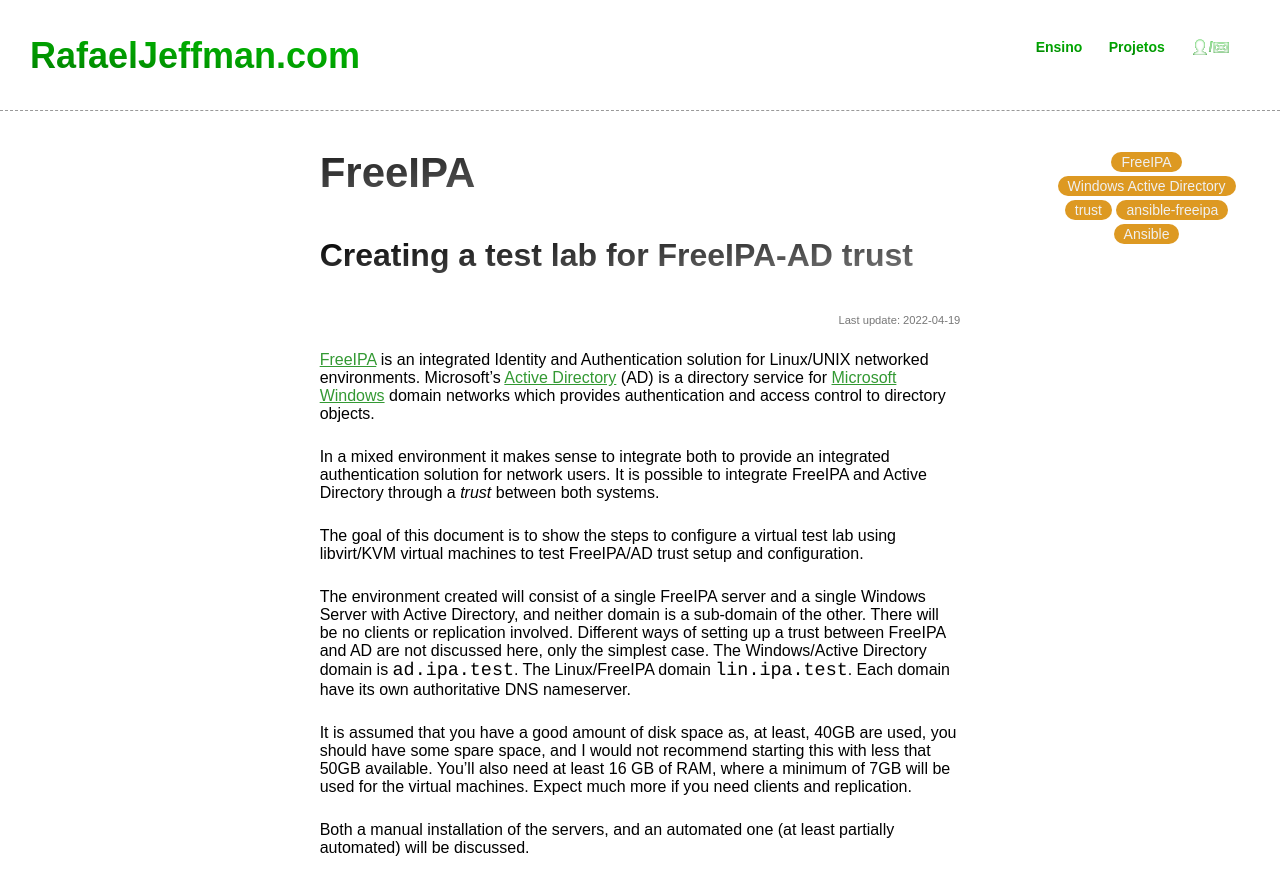
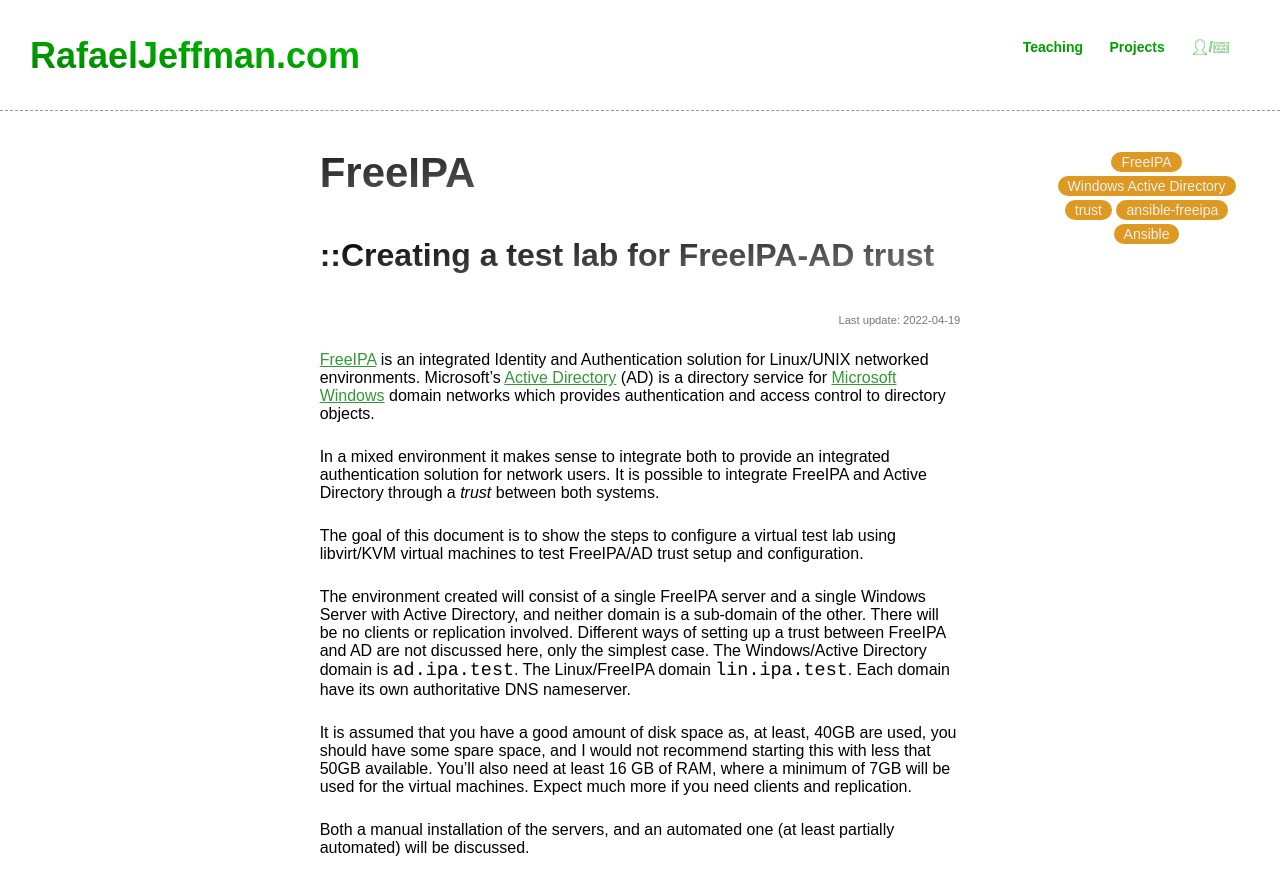
Before and after one commit to rafasgj/rafaeljeffman.com, a Jekyll site: the page built from projects/freeipa/en/basic-lab-ad-trust.md, in a window 1280 px wide and 900 px high. Shown: the top 895 px of the window. Built offline with Jekyll 4.4.1, drawn with Linux system fonts in a browser that asks for light colours; nearby versions of some CDN libraries.

Commit message:
Add support for i18n in site menu.

```diff
--- a/_includes/header.html
+++ b/_includes/header.html
@@ -1,9 +1,8 @@
 <div id="site_logo"><a href="/">RafaelJeffman.com</a></div>
 
 <ul id="menu">
-    <li class="menu-item"><a href="/teaching">Ensino</a></li>
-    <!-- <li class="menu-item"><a href="/ann">IA</a></li> -->
-    <!-- <li class="menu-item"><a href="/raspberry">Raspberry Pi</a></li> -->
-    <li class="menu-item"><a href="/projects">Projetos</a></li>
+    {% assign language = page.lang | default: "pt" %}
+    {% assign menu = "menu_" | append: language | append: ".html" %}
+    {% include {{ menu }}  lang = lang %}
     <li class="menu-item"><a href="/about"><span id="about">&#x1F464;/<span style="font-size: 140%;vertical-align:middle;">&#x2709;</span></span></a></li>
 </ul>
--- /dev/null
+++ b/_includes/menu_en.html
@@ -0,0 +1,4 @@
+<li class="menu-item"><a href="/teaching">Teaching</a></li>
+<!-- <li class="menu-item"><a href="/ann">IA</a></li> -->
+<!-- <li class="menu-item"><a href="/raspberry">Raspberry Pi</a></li> -->
+<li class="menu-item"><a href="/projects">Projects</a></li>
--- /dev/null
+++ b/_includes/menu_pt.html
@@ -0,0 +1,4 @@
+<li class="menu-item"><a href="/teaching">Ensino</a></li>
+<!-- <li class="menu-item"><a href="/ann">IA</a></li> -->
+<!-- <li class="menu-item"><a href="/raspberry">Raspberry Pi</a></li> -->
+<li class="menu-item"><a href="/projects">Projetos</a></li>
--- a/_layouts/main.html
+++ b/_layouts/main.html
@@ -52,7 +52,7 @@
     <body>
         <div id="con">
             <div id="header">
-                {% include header.html %}
+                {% include header.html lang = page.lang %}
             </div>
             <div id="article-tags">
                 {% for tag in page.tags %}
@@ -63,7 +63,9 @@
                 {% if page.section %}
                     <h1 id="section_header">{{ page.section }}</h1>
                 {% endif %}
-                {{ page.title | prepend: '# ' | markdownify }}
+                {% if page.title %}
+                {{ page.title | prepend: '# ::' | markdownify }}
+                {% endif %}
                 {% if page.date %}
                 <div id="last-update">
                     {% if page.lang == 'en' %}
--- a/_layouts/section.html
+++ b/_layouts/section.html
@@ -10,11 +10,13 @@
     <body>
         <div id="con">
             <div id="header">
-                {% include header.html %}
+                {% include header.html lang = page.lang %}
             </div>
             <div id="contents">
                 <!-- h1 class="section-title"  -->
+                {% if page.title %}
                 <div class="section-title">{{ page.title | prepend: "# " | markdownify }}</div>
+                {% endif %}
                 <div class="cardboard">
                     {% for item in page.cards %}
                     <div class="card">
```
Also changed, not shown: projects/freeipa/en/index.md (+2 -1 lines).
